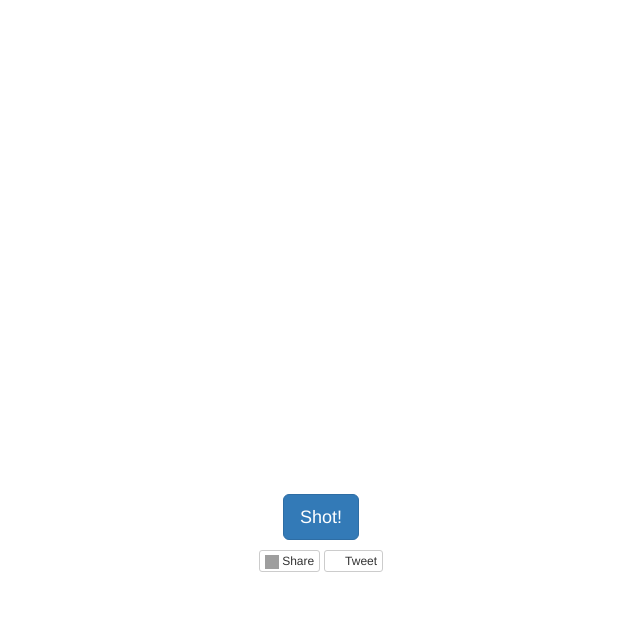
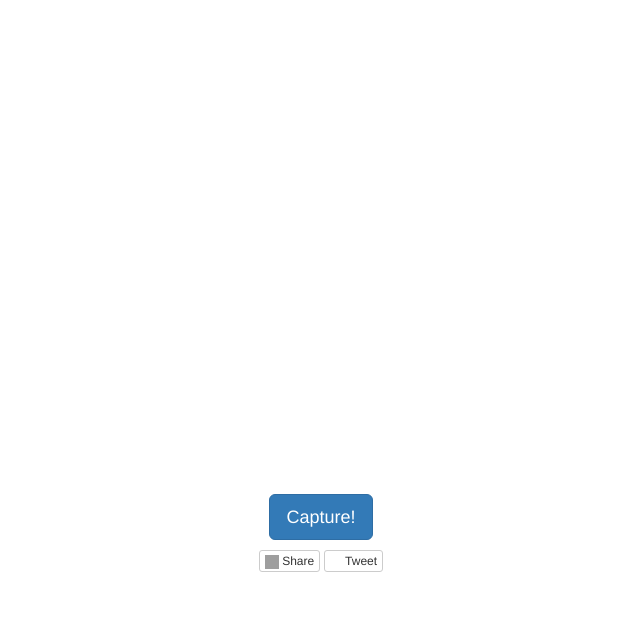
Before and after one commit to versae/facestory, a Flask app: page / in a window 1280 px wide. Shown: the part 210-842 px from the top of the page, without its empty margins (319-959 px from the left). Run offline with Flask 2, Linux system fonts and the light colour scheme; some libraries are stand-ins or nearby versions; grey boxes are pictures that could not be loaded.

Commit message:
Fixing some words and typos

```diff
--- a/static/js/main.js
+++ b/static/js/main.js
@@ -87,7 +87,7 @@
                     // 'padding-top': '0px'
                 });
                 $(this.tryagainBtn).html('Touch the Screen to Try Again');
-                $(this.captureBtn).html('Touch the Screen to Shot!');
+                $(this.captureBtn).html('Touch the Screen to Capture!');
                 $(document).click(function(e) {
                     // Check for left button
                     if (e.button == 0) {
@@ -272,14 +272,14 @@
                             $(options.tweetThis).show();
                         }
                     } else {
-                        that.showMessage('Ups, something went wrong. ' +
+                        that.showMessage('Oops, something went wrong. ' +
                                          'Try again!');
                     }
                 },
                 error: function (xhr, textStatus, errorThrown) {
                     // Some error occured.
                     console.log('Error: ', errorThrown);
-                    that.showMessage('Ups, something went wrong. Try again!');
+                    that.showMessage('Oops, something went wrong. Try again!');
                 }
             });
         },
--- a/templates/home.html
+++ b/templates/home.html
@@ -36,7 +36,7 @@
         </div>
     </div>
     <div class="alert alert-danger" id="message" style="display: none;"></div>
-    <button id="capture-btn" class="btn btn-lg btn-primary">Shot!</button>
+    <button id="capture-btn" class="btn btn-lg btn-primary">Capture!</button>
     <button id="tryagain-btn" class="btn btn-lg btn-warning" style="display: none;">Try Again</button>
     </p>
     <p>
```
